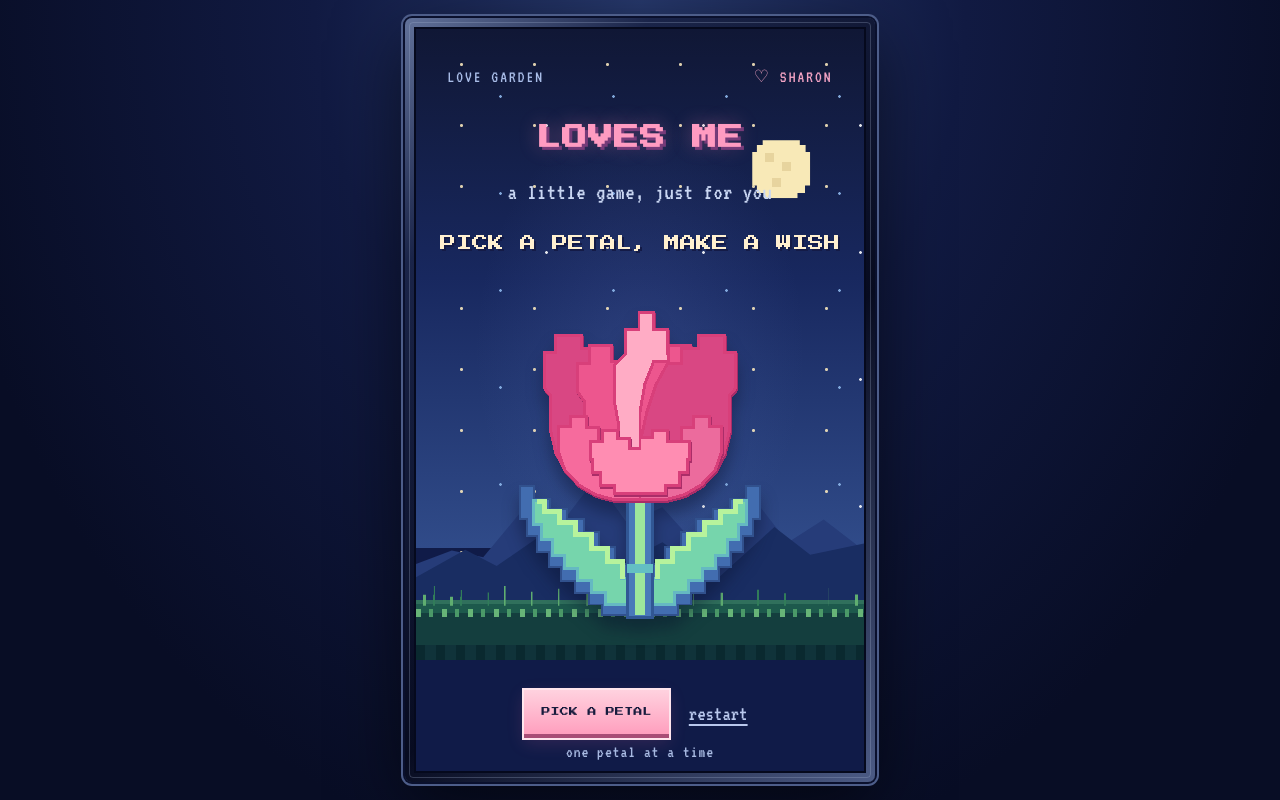
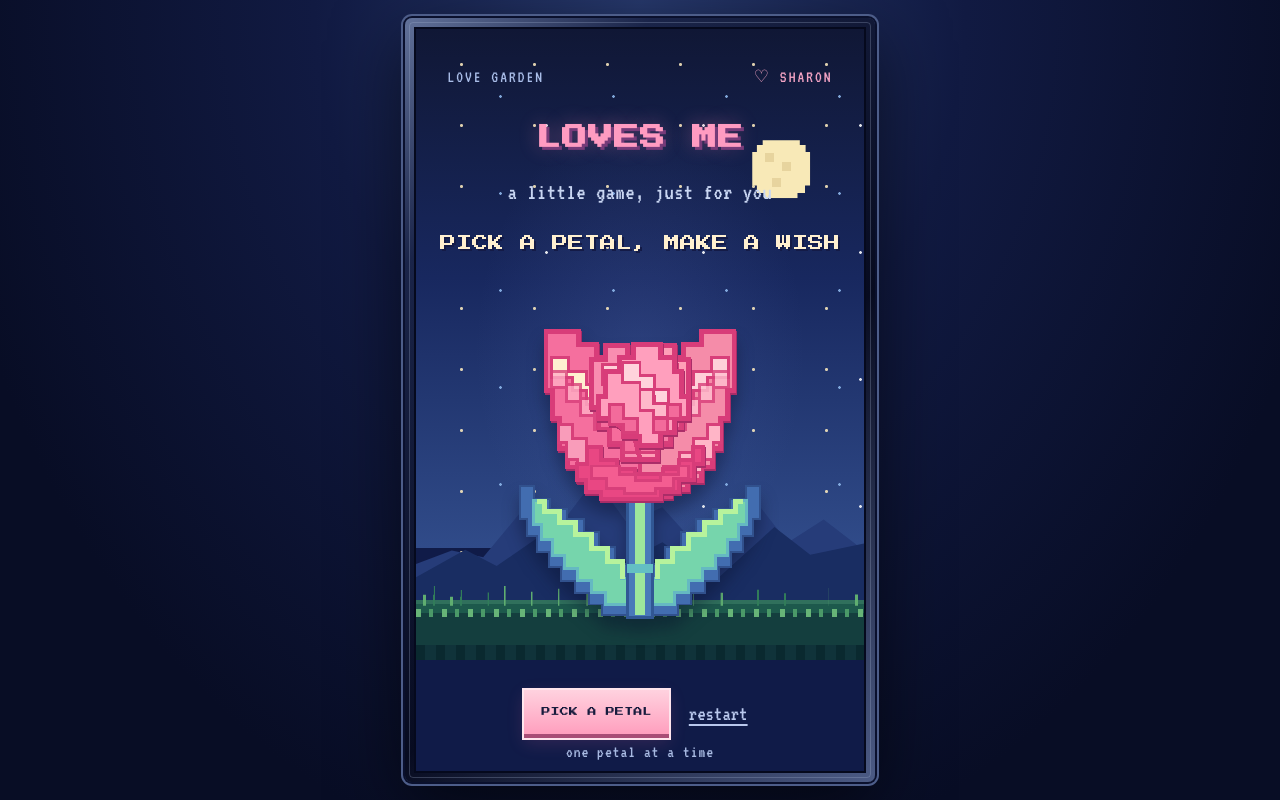
Before and after one commit to Senior-Toasty/Sharon-Tulip-Love, a plain HTML site: page index.html in a window 1280 px wide. Drawn offline with Linux system fonts and the light colour scheme.

Commit message:
Trace reference tulip with broad layered pixel petals

```diff
--- a/index.html
+++ b/index.html
@@ -75,7 +75,7 @@ button{font:inherit}
   <div class="message" id="message" aria-live="polite">PICK A PETAL, MAKE A WISH</div>
   <div class="landscape" aria-hidden="true"><div class="mountain-back"></div><div class="mountain-front"></div><div class="ground"></div><div class="pixel-grass"></div></div>
   <div class="flower-stage">
-   <svg viewBox="0 0 300 360" role="img" aria-label="A classic cup-shaped pixel-art tulip with eight broad individually falling petals" shape-rendering="crispEdges">
+   <svg viewBox="0 0 300 360" role="img" aria-label="A detailed pink pixel-art tulip matching the supplied reference, with six broad individually falling petals" shape-rendering="crispEdges">
     <g id="foliage">
      <path d="M145 338H112V327H98V315H84V303H70V289H58V274H46V258H36V241H29V207H43V220H59V230H76V241H93V254H109V269H125V286H139V307H149V338Z" fill="#426db0" stroke="#31518d" stroke-width="2"/>
      <path d="M155 338H188V327H202V315H216V303H230V289H242V274H254V258H264V241H271V207H257V220H241V230H224V241H207V254H191V269H175V286H161V307H151V338Z" fill="#426db0" stroke="#31518d" stroke-width="2"/>
@@ -88,17 +88,42 @@ button{font:inherit}
      <path d="M137 286H163V295H137Z" fill="#63bfc3"/>
     </g>
     <g id="petalSet">
-     <!-- Back petals: upright side cups and the tall centre petal. -->
-     <path class="tulip-petal p4" style="--fall-x:-110px;--fall-r:-48deg" d="M150 221H124L105 216L88 206L74 191L65 174L60 153V116L53 108V72H65V55H91V68H108V83H122L134 105L143 132L150 164Z"/>
-     <path class="tulip-petal p2" style="--fall-x:-75px;--fall-r:-34deg" d="M150 221H130L115 211L104 196L97 177L94 153V122L87 112V83H99V65H121V81H136L145 104L150 132Z"/>
-     <path class="tulip-petal p5" style="--fall-x:-35px;--fall-r:-18deg" d="M150 221H137L130 203L128 179V143L124 121V85L135 74V49H149V32H164V49H178V74L189 85V121L185 143V179L178 203L164 221Z"/>
-     <path class="tulip-petal p2" style="--fall-x:75px;--fall-r:34deg" d="M150 221H170L185 211L196 196L203 177L206 153V122L213 112V83H201V65H179V81H164L155 104L150 132Z"/>
-     <path class="tulip-petal p4" style="--fall-x:110px;--fall-r:48deg" d="M150 221H176L195 216L212 206L226 191L235 174L240 153V116L247 108V72H235V55H209V68H192V83H178L166 105L157 132L150 164Z"/>
-     <!-- Front petals: broad overlapping panels that give the tulip its cup. -->
-     <path class="tulip-petal p1" style="--fall-x:-90px;--fall-r:-42deg" d="M150 221H124L105 216L88 206L74 191L68 174V147H80V137H96V148H108V165H122V181H139V198H150Z"/>
-     <path class="tulip-petal p6" style="--fall-x:90px;--fall-r:42deg" d="M150 221H176L195 216L212 206L226 191L232 174V147H220V137H204V148H192V165H178V181H161V198H150Z"/>
-     <path class="tulip-petal p3" style="--fall-x:8px;--fall-r:8deg" d="M124 207H110V194H102V180H100V162H112V151H127V159H139V169H150V158H163V151H178V162H200V180H198V194H190V207H176V215H124Z"/>
-    </g></svg>
+     <!-- Pixel-art tulip traced from the supplied reference: two broad outer petals,
+          two overlapping inner petals and a rounded central crown. -->
+     <g class="tulip-petal p1" style="--fall-x:-105px;--fall-r:-42deg">
+      <path d="M150 218H119V211H102V202H88V188H77V169H69V139H62V111H55V76H55V51H88V64H106V77H122V91H136V111H150V137Z" fill="#f56f9e" stroke="#d83c79" stroke-width="5" stroke-linejoin="miter"/>
+      <path d="M61 77H78V91H96V105H110V119H124V134H139V149H150V164H138V154H124V139H110V125H96V111H82V98H61Z" fill="#fff0d0"/>
+      <path d="M68 145H82V159H96V173H110V187H126V201H145V213H118V205H101V194H87V180H76V163H68Z" fill="#f99cba"/>
+      <path d="M61 91H76V105H90V119H104V133H118V147H132V161H145V176H132V163H118V150H104V136H90V122H76V108H61Z" fill="#ffb0c7" opacity=".8"/>
+     </g>
+     <g class="tulip-petal p6" style="--fall-x:105px;--fall-r:42deg">
+      <path d="M150 218H181V211H198V202H212V188H223V169H231V139H238V111H245V76H245V51H212V64H194V77H178V91H164V111H150V137Z" fill="#f58ca9" stroke="#d83c79" stroke-width="5" stroke-linejoin="miter"/>
+      <path d="M239 77H222V91H204V105H190V119H176V134H161V149H150V164H162V154H176V139H190V125H204V111H218V98H239Z" fill="#ffd0d9"/>
+      <path d="M232 145H218V159H204V173H190V187H174V201H155V213H182V205H199V194H213V180H224V163H232Z" fill="#ffb5c7"/>
+      <path d="M239 91H224V105H210V119H196V133H182V147H168V161H155V176H168V163H182V150H196V136H210V122H224V108H239Z" fill="#ffc1d0" opacity=".8"/>
+     </g>
+     <g class="tulip-petal p2" style="--fall-x:-48px;--fall-r:-24deg">
+      <path d="M150 180H132V165H119V148H108V128H101V104H101V79H115V65H137V78H150V97H160V121H157V151Z" fill="#f98db0" stroke="#d83c79" stroke-width="5" stroke-linejoin="miter"/>
+      <path d="M112 84H132V98H145V113H150V135H138V120H125V105H112Z" fill="#ffd0d9"/>
+      <path d="M109 132H123V145H137V158H150V173H133V163H120V149H109Z" fill="#f66c9c"/>
+     </g>
+     <g class="tulip-petal p5" style="--fall-x:48px;--fall-r:24deg">
+      <path d="M150 180H168V165H181V148H192V128H199V104H199V79H185V65H163V78H150V97H140V121H143V151Z" fill="#ff9fb7" stroke="#d83c79" stroke-width="5" stroke-linejoin="miter"/>
+      <path d="M188 84H168V98H155V113H150V135H162V120H175V105H188Z" fill="#ffd5dc"/>
+      <path d="M191 132H177V145H163V158H150V173H167V163H180V149H191Z" fill="#f778a2"/>
+     </g>
+     <g class="tulip-petal p3" style="--fall-x:0px;--fall-r:8deg">
+      <path d="M119 139H108V117H115V91H129V77H143V64H157V64H171V77H185V91H192V117H199V139H185V153H171V166H150V157H133V149Z" fill="#ff9fbd" stroke="#d83c79" stroke-width="5" stroke-linejoin="miter"/>
+      <path d="M132 82H150V96H165V110H179V125H165V117H150V103H132Z" fill="#ffd3dc"/>
+      <path d="M150 110H164V124H178V138H164V131H150Z" fill="#ffb8ca"/>
+      <path d="M119 125H133V139H147V153H133V145H119Z" fill="#f36b9b"/>
+      <path d="M164 139H178V125H191V139H178V153H164Z" fill="#f36b9b"/>
+     </g>
+     <g class="tulip-petal p2" style="--fall-x:0px;--fall-r:-5deg">
+      <path d="M96 168H111V181H127V190H145V195H155V195H173V190H189V181H204V168H214V185H205V201H189V213H171V220H129V220H111V213H95V201H86V185H96Z" fill="#e94783" stroke="#d83c79" stroke-width="4" stroke-linejoin="miter"/>
+      <path d="M111 187H129V196H145V202H155V202H171V196H189V187H199V200H184V210H166V215H134V210H116V200H101V187Z" fill="#f45d91"/>
+     </g>
+    </g>svg>
   </div>
   <div class="hearts" id="hearts" aria-hidden="true"></div>
   <div class="footer"><button class="pick" id="pick">PICK A PETAL</button><button class="reset" id="reset">restart</button></div>
@@ -107,11 +132,11 @@ button{font:inherit}
 </main>
 <script>
 (()=>{
- const petalNodes=[...document.querySelectorAll('#petalSet .tulip-petal')].reverse();
+ const petalNodes=[...document.querySelectorAll('#petalSet .tulip-petal')];
  const message=document.getElementById('message'),title=document.getElementById('title'),subtitle=document.getElementById('subtitle');
  const pick=document.getElementById('pick'),reset=document.getElementById('reset'),instruction=document.getElementById('instruction');
  const screen=document.getElementById('screen'),hearts=document.getElementById('hearts');
- const lines=['I LOVE YOU','I LOVE YOU NOT','I LOVE YOU','I LOVE YOU NOT','I LOVE YOU','I LOVE YOU NOT','I LOVE YOU','I LOVE YOU NOT'];
+ const lines=['I LOVE YOU','I LOVE YOU NOT','I LOVE YOU','I LOVE YOU NOT','I LOVE YOU','I LOVE YOU NOT'];
  let index=0,finished=false;
  function setMessage(text){message.classList.remove('pop');void message.offsetWidth;message.textContent=text;message.classList.add('pop')}
  function heart(x,y,delay){const wrap=document.createElement('span');wrap.className='heart';wrap.style.left=x+'%';wrap.style.top=y+'%';wrap.style.animationDelay=delay+'s';wrap.style.setProperty('--dur',(2.5+Math.random()*1.3)+'s');wrap.style.setProperty('--drift',(-30+Math.random()*60)+'px');wrap.innerHTML='<svg viewBox="0 0 16 16"><path fill="#ff719e" d="M2 2h4v2h4V2h4v2h2v5h-2v2h-2v2H8v2H6v-2H4v-2H2V9H0V4h2z"/><path fill="#ffc0d3" d="M3 3h3v2H3zM10 3h3v2h-3z"/></svg>';hearts.appendChild(wrap);setTimeout(()=>wrap.remove(),5000)}
```
